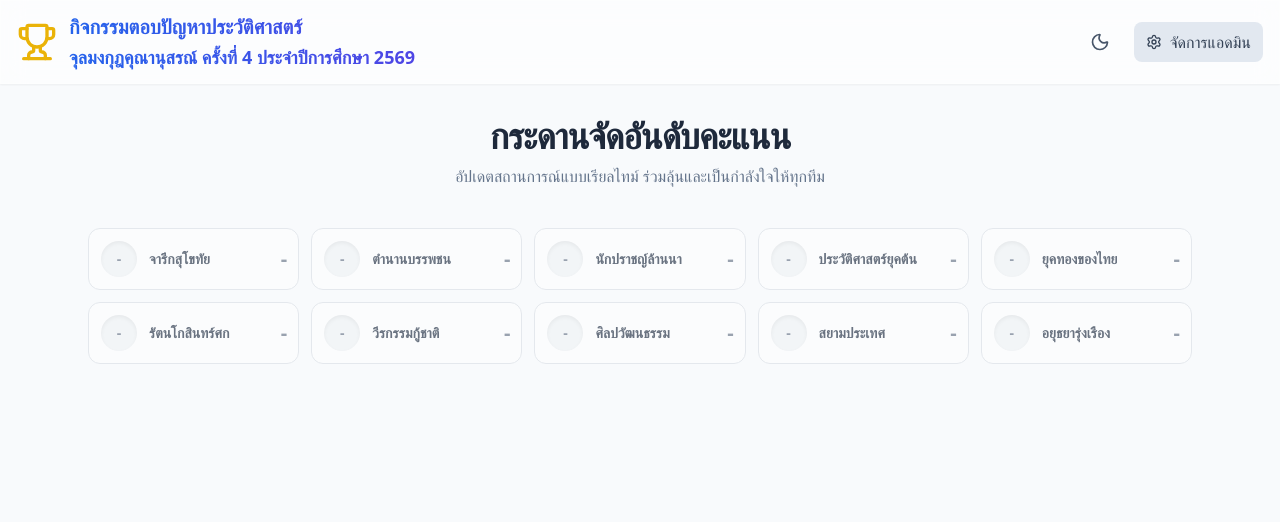
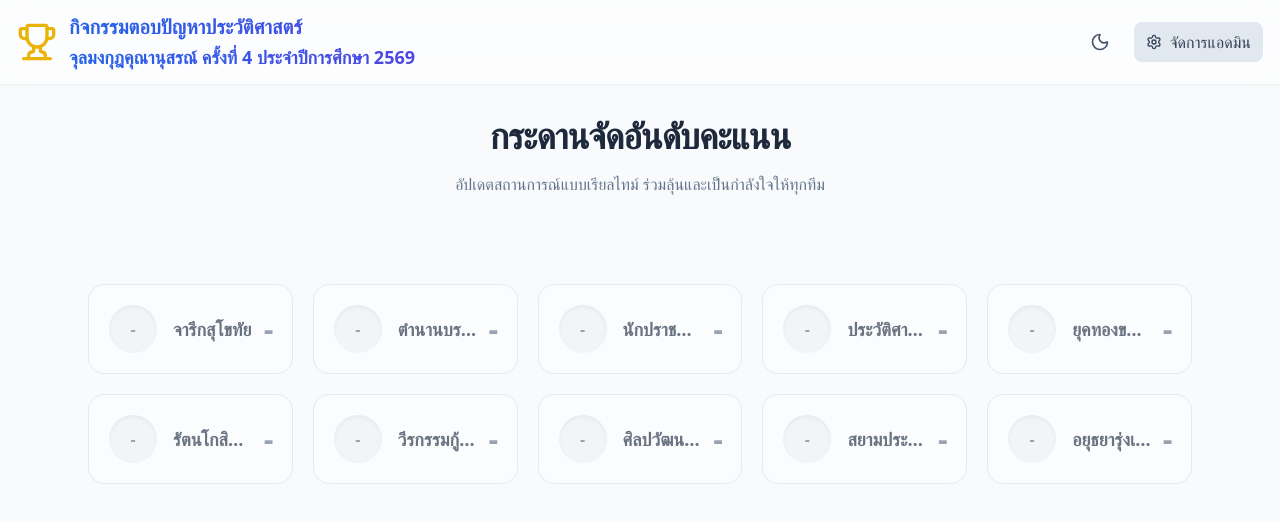
Before and after one commit to phongampaidh-cpu/leaderboard, a React (Vite) app: page / in a window 1280 px wide. Shown: the top 522 px of the page. Built offline with nearby package versions, Linux system fonts and the light colour scheme.

Commit message:
Update App.jsx

```diff
--- a/src/App.jsx
+++ b/src/App.jsx
@@ -5,12 +5,14 @@ import {
 } from 'lucide-react';
 
 const App = () => {
+  /* STREAMING_CHUNK:Initializing state variables... */
   // === State Management ===
   const [teams, setTeams] = useState(() => {
     const saved = localStorage.getItem('bmpn_teams');
     if (saved) {
       return JSON.parse(saved);
     }
+    // ข้อมูลเริ่มต้นสำหรับทดสอบ
     return [
       { id: '1', name: 'ประวัติศาสตร์ยุคต้น', score: 0 },
       { id: '2', name: 'สยามประเทศ', score: 0 },
@@ -41,7 +43,9 @@ const App = () => {
     return localStorage.getItem('bmpn_celebrate') === 'true';
   });
 
+  /* STREAMING_CHUNK:Setting up effects and external scripts... */
   // === Effects ===
+  // นำเข้าไลบรารีพลุ (Confetti)
   useEffect(() => {
     const script = document.createElement('script');
     script.src = 'https://cdn.jsdelivr.net/npm/canvas-confetti@1.9.3/dist/confetti.browser.min.js';
@@ -50,6 +54,7 @@ const App = () => {
     return () => document.body.removeChild(script);
   }, []);
 
+  // จัดการการแสดงผลพลุฉลอง
   useEffect(() => {
     let interval;
     if (isCelebrating) {
@@ -78,10 +83,12 @@ const App = () => {
     return () => clearInterval(interval);
   }, [isCelebrating]);
 
+  // บันทึกข้อมูลทีมลง localStorage
   useEffect(() => {
     localStorage.setItem('bmpn_teams', JSON.stringify(teams));
   }, [teams]);
 
+  // ซิงค์ข้อมูลข้ามหน้าต่าง (Real-time updates)
   useEffect(() => {
     const syncAcrossWindows = (e) => {
       if (e.key === 'bmpn_teams' && e.newValue) {
@@ -99,6 +106,7 @@ const App = () => {
     return () => window.removeEventListener('storage', syncAcrossWindows);
   }, []);
 
+  // จัดการโหมดมืด/สว่าง
   useEffect(() => {
     if (darkMode) {
       document.documentElement.classList.add('dark');
@@ -109,7 +117,9 @@ const App = () => {
     }
   }, [darkMode]);
 
+  /* STREAMING_CHUNK:Defining helper functions... */
   // === Helper Functions ===
+  // จัดเรียงทีมตามคะแนน (มากไปน้อย) และถ้าคะแนนเท่ากัน เรียงตามตัวอักษร ก-ฮ
   const sortedTeams = [...teams].sort((a, b) => {
     if (b.score === a.score) {
       return a.name.localeCompare(b.name, 'th');
@@ -164,6 +174,7 @@ const App = () => {
     setShowResetModal(false);
   };
 
+  /* STREAMING_CHUNK:Styling the application... */
   // === สไตล์ CSS เพิ่มเติม ===
   const customStyles = `
     .flip-list-move {
@@ -188,6 +199,7 @@ const App = () => {
     }
   `;
 
+  /* STREAMING_CHUNK:Rendering the main layout... */
   return (
     <div className={`min-h-screen transition-colors duration-300 font-sans ${darkMode ? 'bg-slate-900 text-white' : 'bg-slate-50 text-slate-800'}`}>
       <style>{customStyles}</style>
@@ -227,13 +239,15 @@ const App = () => {
       {/* --- Main Content Area --- */}
       <main className="container mx-auto px-4 py-8 max-w-6xl">
 
+        {/* STREAMING_CHUNK:Rendering Public Leaderboard View... */}
         {/* =========================================================================
             VIEW 1: PUBLIC LEADERBOARD (เมื่อไม่ได้อยู่ในโหมด Admin)
             ========================================================================= */}
         {!isAdmin && (
           <div className="space-y-4 sm:space-y-6">
-            <div className="text-center mb-4 sm:mb-8">
-              <h2 className="text-3xl md:text-4xl font-extrabold tracking-tight mb-2">
+            {/* ปรับระยะห่างตรงนี้ */}
+            <div className="text-center mb-10 sm:mb-16">
+              <h2 className="text-3xl md:text-4xl font-extrabold tracking-tight mb-2 sm:mb-4">
                 กระดานจัดอันดับคะแนน
               </h2>
               <p className="text-sm sm:text-base text-slate-500 dark:text-slate-400 max-w-2xl mx-auto">
@@ -253,6 +267,7 @@ const App = () => {
               // ประมวลผลอันดับ (ถ้าคะแนนเท่ากัน ให้อันดับเดียวกัน)
               const teamsWithRank = sortedTeams.map((team, index, arr) => {
                 if (team.score === 0) return { ...team, displayRank: '-' };
+                // หาระยะที่ทีมนี้ไปชนกับคะแนนแรกสุดที่เจอ
                 const actualRank = arr.findIndex(t => t.score === team.score) + 1;
                 return { ...team, displayRank: actualRank };
               });
@@ -268,11 +283,11 @@ const App = () => {
               const bottomTeams = [...rankedTeams.slice(3), ...unrankedTeams];
 
               return (
-                <div className="flex flex-col gap-4 sm:gap-6 w-full">
+                <div className="flex flex-col gap-6 sm:gap-10 w-full">
 
                   {/* --- แท่นรางวัล (Podium) สำหรับ Top 3 --- */}
                   {rank1 && (
-                    <div className="flex flex-row justify-center items-end gap-2 sm:gap-6 mt-2 sm:mt-4 mb-2 h-[280px] sm:h-[350px] px-2 w-full max-w-4xl mx-auto">
+                    <div className="flex flex-row justify-center items-end gap-2 sm:gap-6 mt-6 sm:mt-8 mb-6 h-[280px] sm:h-[350px] px-2 w-full max-w-4xl mx-auto">
 
                       {/* แท่นอันดับ 2 (ซ้าย) */}
                       {rank2 ? (
@@ -318,35 +333,35 @@ const App = () => {
                     </div>
                   )}
 
-                  {/* --- ตารางรายชื่อทีมที่เหลือแบบคอลัมน์ (Grid) --- */}
+                  {/* --- ตารางรายชื่อทีมที่เหลือแบบคอลัมน์ (Grid) ขยายขนาดการ์ด --- */}
                   {bottomTeams.length > 0 && (
-                    <div className="grid grid-cols-2 sm:grid-cols-3 lg:grid-cols-4 xl:grid-cols-5 gap-2 sm:gap-3 mt-2 w-full px-2 max-w-full">
+                    <div className="grid grid-cols-2 sm:grid-cols-3 lg:grid-cols-4 xl:grid-cols-5 gap-4 sm:gap-5 mt-4 sm:mt-6 w-full px-2 max-w-full">
                       {bottomTeams.map((team) => {
                         const isRanked = team.score > 0;
                         return (
                           <div
                             key={team.id}
-                            className={`flex items-center justify-between p-2 sm:p-3 rounded-xl border transition-all duration-300 hover:shadow-md ${
+                            className={`flex items-center justify-between p-3 sm:p-5 rounded-2xl border transition-all duration-300 hover:shadow-md hover:-translate-y-1 ${
                               isRanked
                                 ? 'glass-panel border-blue-200 dark:border-blue-900/50 hover:border-blue-400'
                                 : 'bg-white/40 dark:bg-slate-800/40 border-slate-200 dark:border-slate-700 grayscale-[40%]'
                             }`}
                           >
-                            <div className="flex items-center gap-2 sm:gap-3 overflow-hidden">
-                              <div className={`w-8 h-8 sm:w-9 sm:h-9 flex-shrink-0 rounded-full flex items-center justify-center font-bold text-xs sm:text-sm shadow-inner ${
+                            <div className="flex items-center gap-3 sm:gap-4 overflow-hidden">
+                              <div className={`w-10 h-10 sm:w-12 sm:h-12 flex-shrink-0 rounded-full flex items-center justify-center font-bold text-sm sm:text-base shadow-inner ${
                                 isRanked
                                   ? 'bg-blue-100 dark:bg-blue-900/50 text-blue-700 dark:text-blue-300'
                                   : 'bg-slate-100 dark:bg-slate-800 text-slate-400'
                               }`}>
                                 {team.displayRank}
                               </div>
-                              <h4 className={`font-bold text-xs sm:text-sm truncate ${
+                              <h4 className={`font-bold text-sm sm:text-base md:text-lg truncate ${
                                 isRanked ? 'text-slate-800 dark:text-white' : 'text-slate-500 dark:text-slate-400'
                               }`}>
                                 {team.name}
                               </h4>
                             </div>
-                            <div className={`text-lg sm:text-xl font-black tabular-nums tracking-tighter ml-2 flex-shrink-0 ${
+                            <div className={`text-xl sm:text-2xl md:text-3xl font-black tabular-nums tracking-tighter ml-3 flex-shrink-0 ${
                               isRanked ? 'text-blue-600 dark:text-blue-400' : 'text-slate-400 dark:text-slate-500'
                             }`}>
                               {isRanked ? team.score.toLocaleString() : '-'}
@@ -363,11 +378,12 @@ const App = () => {
           </div>
         )}
 
+        {/* STREAMING_CHUNK:Rendering Admin Control Panel... */}
         {/* =========================================================================
             VIEW 2: ADMIN CONTROL PANEL
             ========================================================================= */}
         {isAdmin && (
-          <div className="space-y-8 animate-fade-in">
+          <div className="space-y-8 animate-fade-in-up">
             <div className="flex flex-col md:flex-row justify-between items-start md:items-center gap-4 mb-6">
               <div>
                 <h2 className="text-2xl font-bold flex items-center gap-2">
@@ -518,6 +534,7 @@ const App = () => {
         )}
       </main>
 
+      {/* STREAMING_CHUNK:Rendering Modals and Overlays... */}
       {/* =========================================================================
           MODALS & OVERLAYS
           ========================================================================= */}
```
